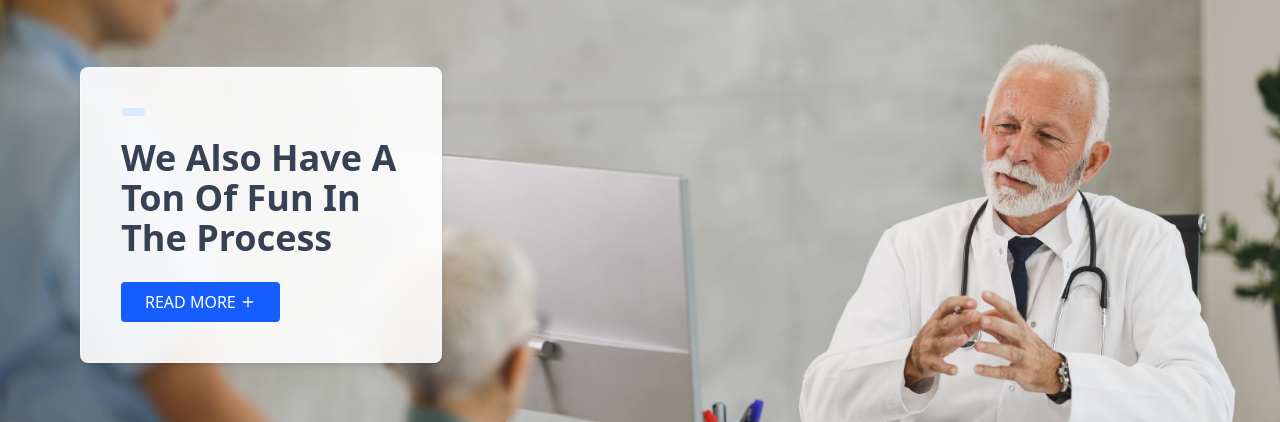
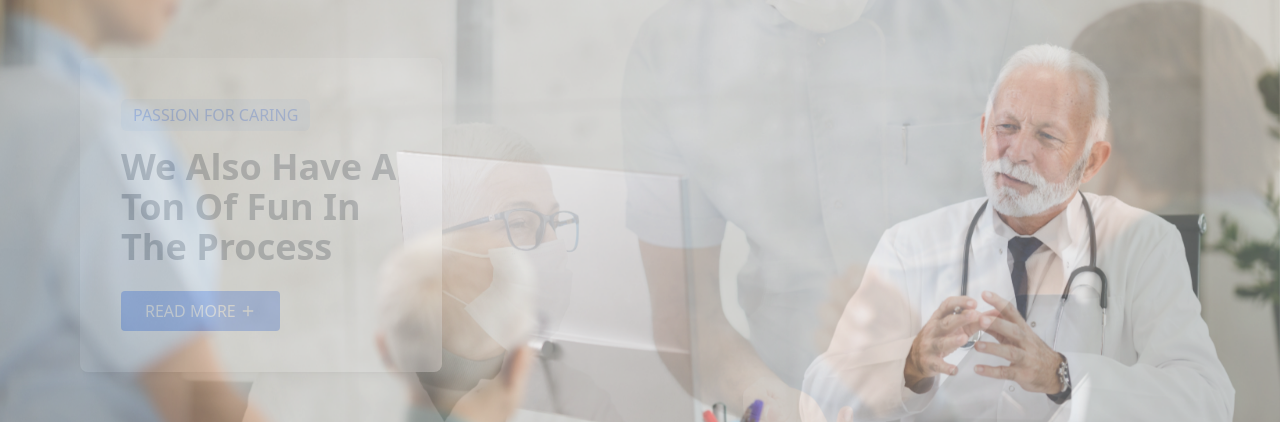
Before and after one commit to rakibul12212/medicare, a Next.js app: page / in a window 1280 px wide. Shown: the part 165-587 px from the top of the page. Built offline with nearby package versions, Linux system fonts and the light colour scheme; grey boxes are pictures that could not be loaded.

Commit message:
wrap with container

```diff
--- a/src/component/pages/HeroSection.jsx
+++ b/src/component/pages/HeroSection.jsx
@@ -1,11 +1,14 @@
 "use client";
 
+import { useState } from "react";
 import { assets } from "@/assets";
 import { Swiper, SwiperSlide } from "swiper/react";
-import { Autoplay, Navigation } from "swiper/modules";
+import { Autoplay, Navigation, EffectFade } from "swiper/modules";
+import { FiPlus } from "react-icons/fi";
+import { motion, AnimatePresence } from "framer-motion";
 import "swiper/css";
 import "swiper/css/navigation";
-import { FiPlus } from "react-icons/fi";
+import "swiper/css/effect-fade";
 
 const slides = [
   {
@@ -17,47 +20,66 @@ const slides = [
   },
   {
     id: 2,
-    title: "PASSION FOR CARING",
+    text: "PASSION FOR CARING",
     title: "We Also Have A Ton Of Fun In The Process",
     button: "READ MORE",
     bg: assets.hero.bg2,
   },
   {
     id: 3,
-    title: "PASSION FOR CARING",
+    text: "PASSION FOR CARING",
     title: "We Also Have A Ton Of Fun In The Process",
     button: "READ MORE",
     bg: assets.hero.bg3,
   },
-  {
-    id: 4,
-    title: "PASSION FOR CARING",
-    title: "We Also Have A Ton Of Fun In The Process",
-    button: "READ MORE",
-    bg: assets.hero.bg4,
-  },
 ];
 
+const contentVariants = {
+  hidden: { opacity: 0, y: -50 },
+  visible: { opacity: 1, y: 0 },
+  exit: { opacity: 0, y: 0 },
+};
+
 const HeroSection = () => {
+  const [activeIndex, setActiveIndex] = useState(0);
+
   return (
     <div className="relative w-full h-[500px] md:h-[600px]">
       <Swiper
         loop
-        autoplay={{ delay: 4000, disableOnInteraction: false }}
+        effect="fade"
+        autoplay={{ delay: 5000, disableOnInteraction: false }}
         navigation={{
           nextEl: ".swiper-button-next-custom",
           prevEl: ".swiper-button-prev-custom",
         }}
-        modules={[Autoplay, Navigation]}
+        modules={[Autoplay, Navigation, EffectFade]}
         className="w-full h-full"
+        fadeEffect={{ crossFade: true }}
+        speed={1500} // increased for a smoother fade effect
+        onSlideChange={(swiper) => setActiveIndex(swiper.realIndex)}
       >
-        {slides.map((slide) => (
+        {slides.map((slide, index) => (
           <SwiperSlide key={slide.id}>
             <div
-              className="w-full h-full bg-cover bg-center flex items-center relative"
+              className="w-full h-full bg-cover bg-center flex items-center"
               style={{ backgroundImage: `url(${slide.bg})` }}
             >
-              <div className="bg-white/90 backdrop-blur-sm p-6 md:p-10 ml-4 md:ml-20 rounded-lg shadow-md max-w-md border border-white/40">
+              <AnimatePresence mode="wait">
+                {activeIndex === index && (
+                  <motion.div
+                    key={slide.id}
+                    variants={contentVariants}
+                    initial="hidden"
+                    animate="visible"
+                    exit="exit"
+                    transition={{
+                      delay: 0.8,
+                      duration: 1.2,
+                      ease: "easeInOut",
+                    }}
+                    className="bg-white/90 backdrop-blur-sm p-6 md:p-10 ml-4 md:ml-20 rounded-lg shadow-md max-w-md border border-white/40"
+                  >
                     <h2 className="inline-block text-blue-600 bg-blue-100 px-3 py-1 rounded-md text-sm md:text-base mb-4">
                       {slide.text}
                     </h2>
@@ -72,13 +94,15 @@ const HeroSection = () => {
                         </span>
                       </div>
                     </button>
-              </div>
+                  </motion.div>
+                )}
+              </AnimatePresence>
             </div>
           </SwiperSlide>
         ))}
       </Swiper>
 
-      {/* Custom Navigation Buttons - only visible on 2xl screens */}
+      {/* Navigation Buttons (visible on 2xl screens) */}
       <div className="swiper-button-prev-custom hidden 2xl:flex absolute top-1/2 left-4 z-10 transform -translate-y-1/2 bg-white p-2 rounded-md shadow hover:bg-gray-100 transition">
         <svg
           className="w-5 h-5 text-gray-800"
```
Lines whose indentation alone changed are shown as unchanged.
